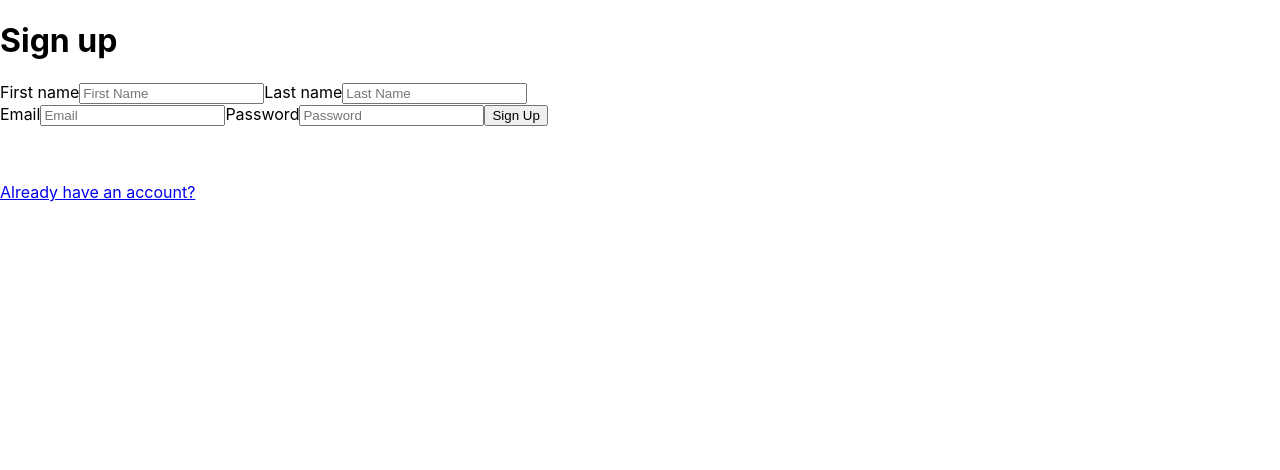
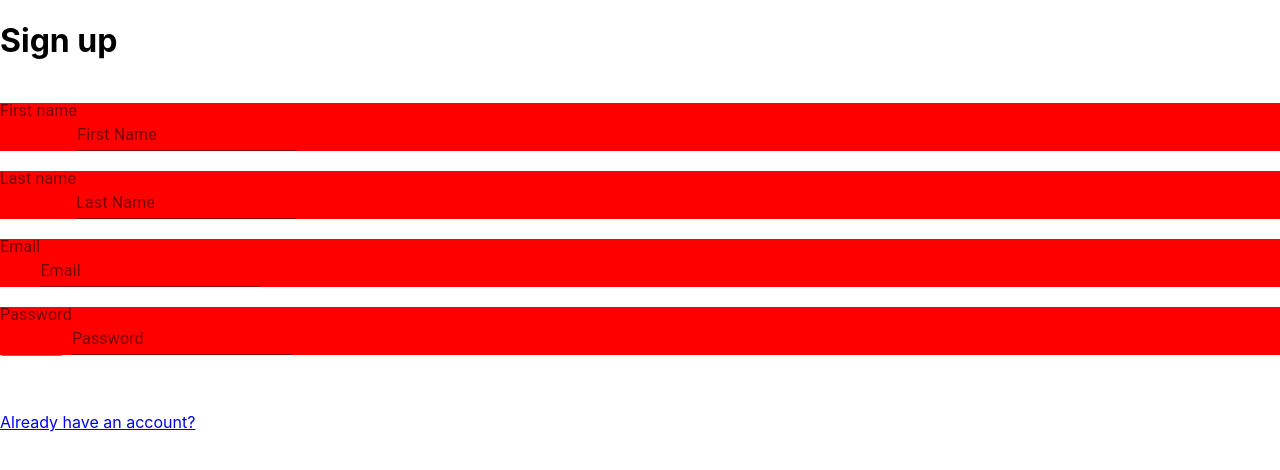
Before and after one commit to kojiokajima/react-practice-auth, a React (Create React App) app: page / in a window 1280 px wide. Shown: the top 470 px of the page. Built offline with nearby package versions, Linux system fonts and the light colour scheme.

Commit message:
replaced sign up elements with material-ui

```diff
--- a/package.json
+++ b/package.json
@@ -3,6 +3,8 @@
   "version": "0.1.0",
   "private": true,
   "dependencies": {
+    "@material-ui/core": "^4.11.3",
+    "@material-ui/styles": "^4.11.3",
     "@testing-library/jest-dom": "^5.11.4",
     "@testing-library/react": "^11.1.0",
     "@testing-library/user-event": "^12.1.10",
--- a/src/pages/Auth.jsx
+++ b/src/pages/Auth.jsx
@@ -1,6 +1,5 @@
-import React, { useContext, useEffect, useState } from "react";
+import React, { useContext } from "react";
 import { Redirect } from "react-router-dom";
-import { auth } from "../firebase/index";
 import {AuthContext} from '../App'
 
 const Auth = (props) => {
--- a/src/pages/AuthContext.jsx
+++ /dev/null
@@ -1,44 +0,0 @@
-import React, {useState, createContext} from 'react'
-import {useHistory} from 'react-router-dom'
-import {auth} from '../firebase/index'
-
-export const AuthContext = createContext()
-
-
-const AuthContentProvider = (props) => {
-    const [isAuth, setIsAuth] = useState(false)
-    const history = useHistory()
-
-    const login = (email, password) => {
-        auth.signInWithEmailAndPassword(email, password).then(async (result) => {
-            const user = result.user
-
-            await auth.onAuthStateChanged((user) => {
-                if (user) {
-                  alert("user exist")
-                  console.log("---------------")
-                  console.log("User exist:");
-                  console.log(user); // Im objectが入ってる
-                  console.log(auth.currentUser);
-
-                  setIsAuth(true)
-                  history.push('/loggedin')
-                  console.log('isAuth: ', isAuth)
-                  // <Redirect to='/loggedin' />
-
-                } else {
-                  console.log("User DOES NOT exist");
-                }
-              });
-        })
-    }
-
-    return (
-        <AuthContext.Provider value={{login, isAuth}}>
-            {props.children}
-        </AuthContext.Provider>
-
-    )
-}
-
-export default AuthContentProvider
--- a/src/pages/LoginSuccess.jsx
+++ b/src/pages/LoginSuccess.jsx
@@ -1,9 +1,32 @@
-import React from 'react'
+import React, {useState} from 'react'
+import { Link, useHistory } from 'react-router-dom'
+import { auth } from '../firebase'
 
 export const LoginSuccess = () => {
+    const  [user, setUser] = useState()
+    const history = useHistory()
+
+    auth.onAuthStateChanged((user) => {
+        if (user) {
+            console.log("In Login Success, user exist")
+            // console.log(user)
+            // setUser(user)
+        } else {
+            console.log("In Login Success, user DOES NOT exist")
+        }
+    })
+
+    const handleLogout = () => {
+        auth.signOut()
+        history.push('/signin')
+    }
+
     return (
         <div>
             Login Succeeded!
+            <p><Link to="/signin">back to signin</Link></p>
+            <button onClick={handleLogout}>Log Out</button>
+
         </div>
     )
 }
--- a/src/pages/SignIn.jsx
+++ b/src/pages/SignIn.jsx
@@ -1,16 +1,15 @@
 import React, { useContext, useState } from "react";
-import {Link, withRouter, Redirect, useHistory} from 'react-router-dom'
+import {Link, useHistory} from 'react-router-dom'
 
-import { auth } from "../firebase/index";
+import { auth, db } from "../firebase/index";
 import { AuthContext } from "../App";
-// import {login} from './Auth'
 
 const SignIn = () => {
   const [email, setEmail] = useState("");
   const [password, setPassword] = useState("");
-  const [isSignedIn, setIsSignedIn] = useState(false)
   const [isAuth, setIsAuth] = useContext(AuthContext)
 
+  const userRef = db.collection('users')
   const history = useHistory()
 
   const handleInputEmail = (e) => {
@@ -23,78 +22,64 @@ const SignIn = () => {
     setPassword(e.target.value)
   };
 
-  const login = (email, password) => {
-    auth.signInWithEmailAndPassword(email, password).then((result) =>  {
-      const user = result.user
+  // sign in
+  // if successful, set isAuth true and redirect to LoginSuccess page
+  // if not, stay on the page
+  const login = async (email, password) => {
+    await auth.signInWithEmailAndPassword(email, password).then((result) =>  {
 
-      auth.onAuthStateChanged((user) => {
+
+      auth.onAuthStateChanged( async (user) => {
         if (user) {
           console.log("USER EXIST")
+          console.log("result: ", result)
+          console.log("result.user: ", result.user) // --> uidとemailくらいしか使えそうなのない。uidで判別すればいいのか
+
+          const uid = await userRef.doc(result.user.uid).get()
+          console.log("From databese: ", uid.id)
+          console.log("From databese: ", uid.data()) // --> 自分が設定したオブジェクトが入ってる
           setIsAuth(true)
           history.push('/loggedin')
         } else {
-          console.log("USER DOES NOT EXIST");
+          console.log('NOOOOOOOOOOT')
         }
       })
 
+    }).catch((error) => {
+      console.log(error)
+      console.log("USER DOES NOT EXIST");
+      history.push('/signin')
     })
   }
 
+  auth.onAuthStateChanged((user) => {
+    if (user) {
+      setIsAuth(true)
+      console.log("------user exist", isAuth)
+    } else {
+      console.log("------user DOES NOT exist yet", isAuth)
+    }
+  })
+
   const handleSubmit = (e) => {
     e.preventDefault()
-    // ----------------------------------
     login(email, password)
-    // ----------------------------------
-    // signIn(email, password)
-    // login(email, password)
     setEmail('')
     setPassword('')
   }
 
-  const signIn = async () => {
-    try {
-      await auth.signInWithEmailAndPassword(email, password).then( async (result) => {
-        const user = result.user;
-
-        console.log(result);
-        console.log("user, uid");
-        console.log(user); // Im objectが入ってる
-        console.log(user.uid); // 勝手に生成される文字列が入ってる
-
-
-        await auth.onAuthStateChanged((user) => {
-          if (user) {
-            alert("user exist")
-            console.log("---------------")
-            console.log("User exist:");
-            console.log(user); // Im objectが入ってる
-            console.log(auth.currentUser);
-            history.push('/loggedin')
-            // <Redirect to='/loggedin' />
-
-          } else {
-            console.log("User DOES NOT exist");
-          }
-        });
-      });
-    } catch (error) {
-      alert(error);
+  auth.onAuthStateChanged((user) => {
+    if (user) {
+      console.log("In Sign In, user exist")
+    } else {
+      console.log("in Sign In, user DOEA NOT exist")
     }
-  };
-
-  const redirectToSignUp = () => {
-    // console.log("Clicked")
-    // <Redirect to="/singup" />
-    history.push('/')
-  }
-
-  // const {isAuth, login} = (AuthContext)
+  })
 
   return (
     <div>
       <h1>Log in</h1>
       <form onSubmit={handleSubmit}>
-      {/* <form onSubmit={login}> */}
         <label>
           Email
           <input
@@ -119,22 +104,6 @@ const SignIn = () => {
       <p>
         <Link to="/">don't have an account?</Link>
       </p>
-      <p onClick={redirectToSignUp}>Redirect</p>
-      <br/><br/><br/><br/>
-
-
-      {/* <div className="auth">
-        <h2>ComponentA</h2>
-        {isAuth ? (
-          <h2>認証されました</h2>
-        ) : (
-          <>
-            <h2>認証されてません</h2>
-            <button onClick={login}>ログイン</button>
-          </>
-        )}
-        <Link to="/">ComponentBへ</Link>
-      </div> */}
     </div>
   );
 };
--- a/src/pages/SignUp.jsx
+++ b/src/pages/SignUp.jsx
@@ -2,11 +2,22 @@ import React, { useContext, useState } from "react";
 import { Link, useHistory } from "react-router-dom";
 import { auth, db, FirebaseTimestamp } from "../firebase/index";
 import {AuthContext} from '../App'
+import TextField from '@material-ui/core/TextField'
+import InputLabel from '@material-ui/core/InputLabel'
+import {makeStyles} from '@material-ui/styles'
+
+const useStyles = makeStyles({
+  label: {
+    color: "Yello",
+    backgroundColor: "red"
+  }
+})
 
 // ---------------GET USERS COLLECTION FROM FIRESTORE---------------
 const userRef = db.collection('users')
 
 const SignUp = () => {
+  const classes = useStyles()
   const [email, setEmail] = useState("");
   const [password, setPassword] = useState("");
   const [firstName, setFirstName] = useState("")
@@ -58,9 +69,11 @@ const SignUp = () => {
         const uid = user.uid
         const timestamp = FirebaseTimestamp.now()
 
+        // Data to be set to firestore
         const userInitialData = {
           created_at: timestamp,
           email: email,
+          isSignedIn: true,
           name: {
             first_name: firstName,
             last_name: lastName
@@ -84,7 +97,7 @@ const SignUp = () => {
         })
 
         // console.log(`uid: ${uid}`)
-        userRef.doc(uid).set(userInitialData) //uidを指定してデータベースにsetした---
+        userRef.doc(uid).set(userInitialData) //uidをドキュメント名に指定してデータベースにsetした---
 
         alert("Signed Up Successfully!")
 
@@ -98,75 +111,61 @@ const SignUp = () => {
     }
   };
 
-  // ---------------SIGN IN---------------
-  // const login = async (email, password) => {
-  //   const emailInput = email;
-  //   const passwordInput = password;
-
-  //   try {
-  //     await auth.signInWithEmailAndPassword(emailInput, passwordInput)
-  //     .then((result) => {
-  //       const user = result.user
-
-  //       console.log(result)
-  //       console.log("user, uid");
-  //       console.log(user);  // Im objectが入ってる
-  //       console.log(user.uid);  // 勝手に生成される文字列が入ってる
-  //       auth.onAuthStateChanged((user) => {
-  //         if (user) {
-  //           console.log("User exist:")
-  //           console.log(user)
-  //         } else {
-  //           console.log("User DOES NOT exist")
-  //         }
-  //       })
-  //       })
-  //   } catch (error) {
-  //     alert(error)
-  //   }
-  // }
-
   return (
     <div>
       <h1>Sign up</h1>
       <form onSubmit={handleSubmitSignup}>
-        <label>
+        {/* <label> */}
+        <InputLabel margin="dense" className={classes.label}>
           First name
-          <input
+          {/* <input
             name="lastname"
             type="text"
             placeholder="First Name"
             onChange={(e) => setFirstName(e.target.value)}
-          />
-        </label>
-        <label>
+          /> */}
+          <TextField id="standard-basic" label="First Name" />
+        {/* </label> */}
+        </InputLabel>
+          <br/>
+        {/* <label> */}
+        <InputLabel margin="dense" className={classes.label}>
           Last name
-          <input
+          {/* <input
             name="lastname"
             type="text"
             placeholder="Last Name"
             onChange={(e) => setLastName(e.target.value)}
-          />
-        </label>
+          /> */}
+          <TextField id="standard-basic" label="Last Name" />
+        {/* </label> */}
+        </InputLabel>
         <br/>
-        <label>
+        {/* <label> */}
+        <InputLabel margin="dense" className={classes.label}>
           Email
-          <input
+          {/* <input
             name="email"
             type="email"
             placeholder="Email"
             onChange={handleInputEmail}
-          />
-        </label>
-        <label>
+          /> */}
+          <TextField id="standard-basic" label="Email" />
+        {/* </label> */}
+        </InputLabel>
+        <br/>
+        {/* <label> */}
+        <InputLabel margin="dense" className={classes.label}>
           Password
-          <input
+          {/* <input
             name="password"
             type="password"
             placeholder="Password"
             onChange={handleInputPassword}
-          />
-        </label>
+          /> */}
+          <TextField id="standard-basic" label="Password" />
+        {/* </label> */}
+        </InputLabel>
         <button type="submit">Sign Up</button>
       </form>
       <br/><br/>
```
Also changed, not shown: src/App.jsx (+2 -5 lines), src/Router.jsx (+9 -5 lines), 2 other files (tests, documents, lock files or other folders).
